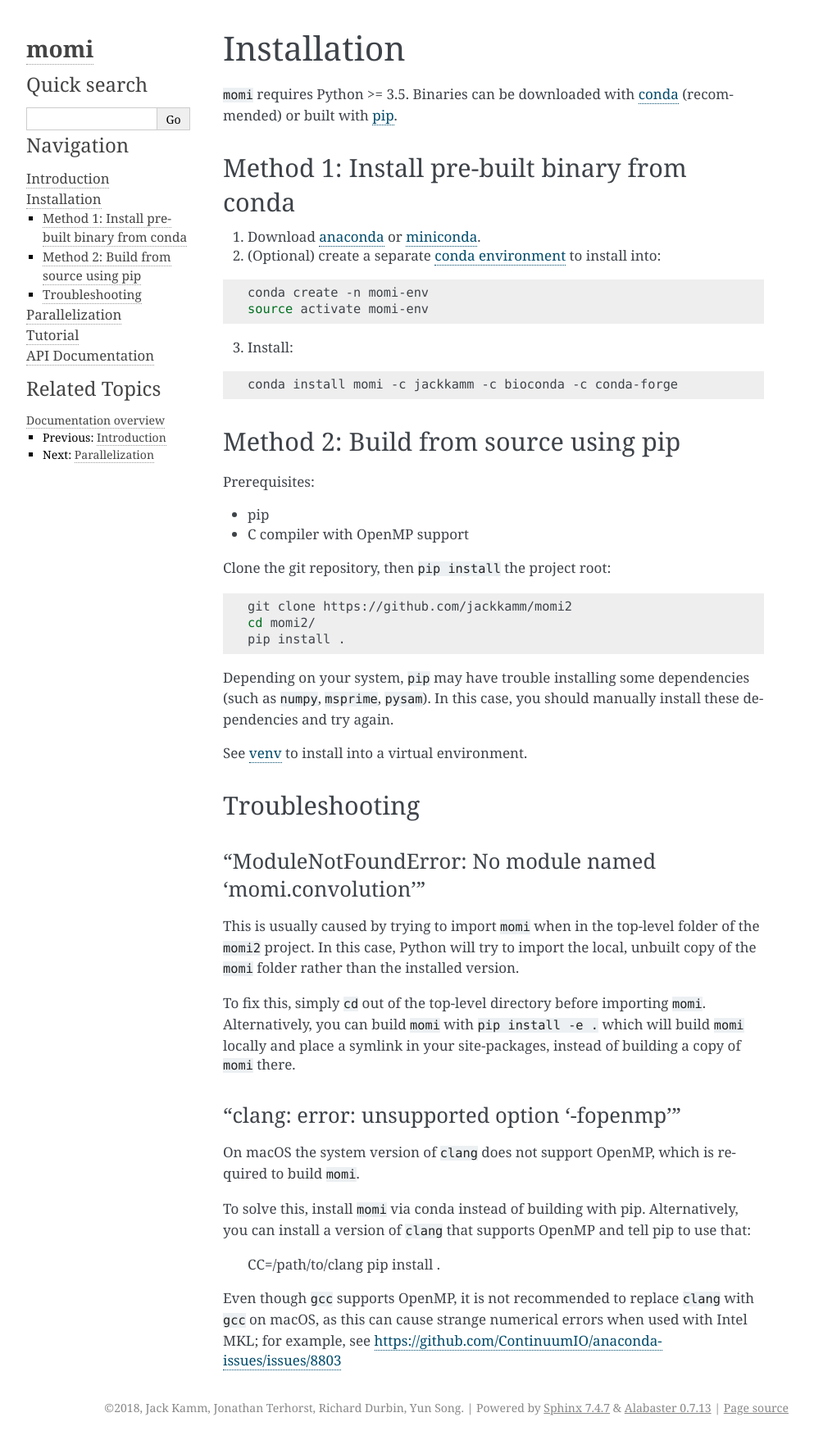
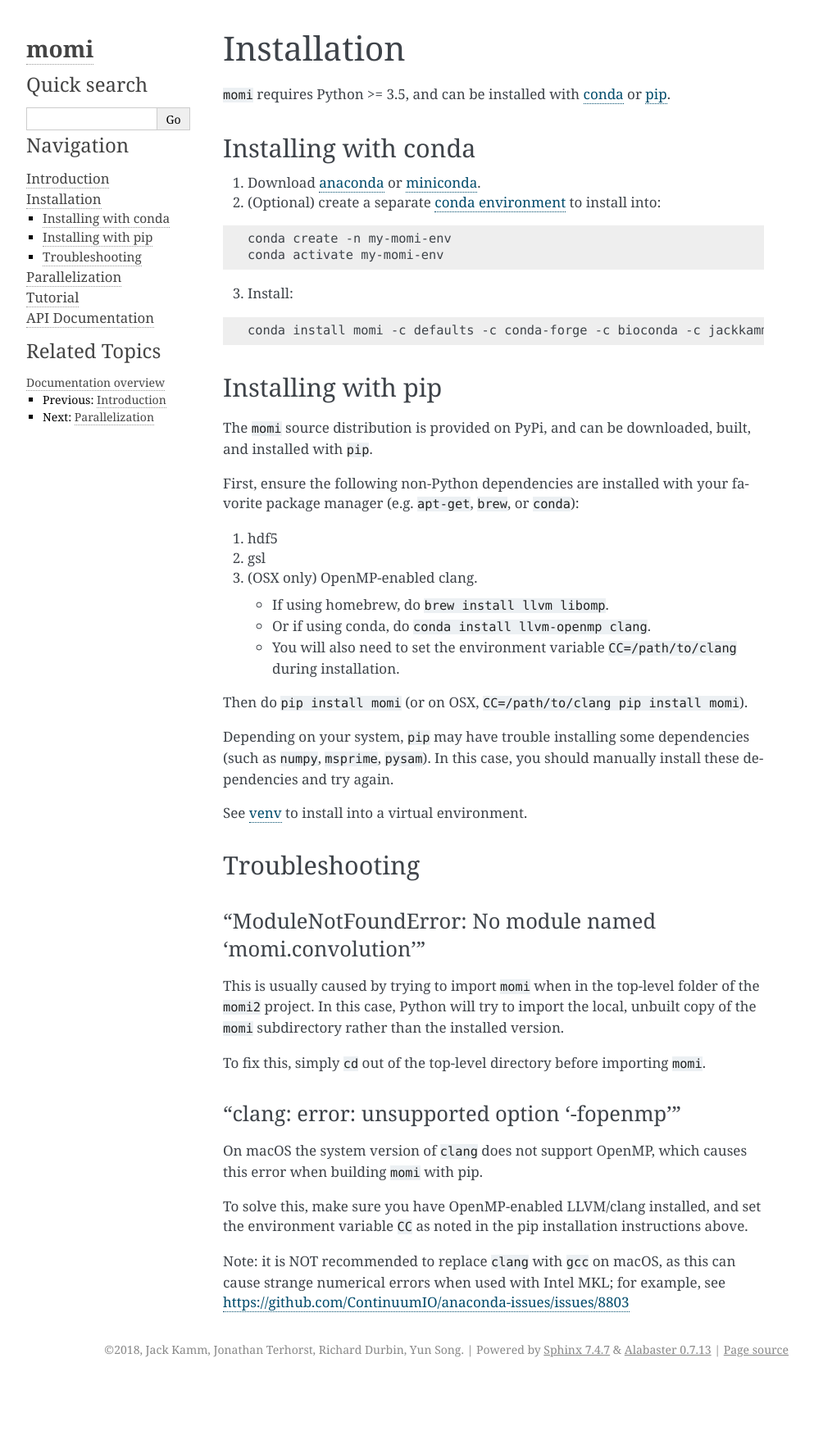
Before and after one commit to popgenmethods/momi2, a Sphinx documentation site: the page built from docs/installation.rst, in a window 1280 px wide. Shown: the whole page at 82% size, without its empty margins (148-1141 px from the left). Built offline with Sphinx 7.4.7, drawn with Linux system fonts in a browser that asks for light colours; after the commit the page ends 1686 px from its top, so only the background shows below that.

Commit message:
updated installation docs

```diff
--- a/docs/installation.rst
+++ b/docs/installation.rst
@@ -4,42 +4,43 @@
 Installation
 ============
 
-``momi`` requires Python >= 3.5. Binaries can be downloaded with `conda <https://conda.io/docs/>`_ (recommended) or built with `pip <https://pip.readthedocs.io/en/stable/>`_.
+``momi`` requires Python >= 3.5, and can be installed with `conda <https://conda.io/docs/>`_ or `pip <https://pip.readthedocs.io/en/stable/>`_.
 
----------------------------------------------
-Method 1: Install pre-built binary from conda
----------------------------------------------
+---------------------
+Installing with conda
+---------------------
 
 1. Download `anaconda <https://www.anaconda.com/download/>`_ or `miniconda <https://conda.io/miniconda.html>`_.
 2. (Optional) create a separate `conda environment <https://conda.io/docs/user-guide/tasks/manage-environments.html>`_ to install into:
 
 .. code:: bash
 
-    conda create -n momi-env
-    source activate momi-env
+    conda create -n my-momi-env
+    conda activate my-momi-env
 
 3. Install:
 
 .. code:: bash
 
-    conda install momi -c jackkamm -c bioconda -c conda-forge
+    conda install momi -c defaults -c conda-forge -c bioconda -c jackkamm
 
--------------------------------------
-Method 2: Build from source using pip
--------------------------------------
+-------------------
+Installing with pip
+-------------------
 
-Prerequisites:
+The ``momi`` source distribution is provided on PyPi, and can be downloaded, built, and installed with ``pip``.
 
-* pip
-* C compiler with OpenMP support
+First, ensure the following non-Python dependencies are installed with your favorite package manager (e.g. ``apt-get``, ``brew``, or ``conda``):
 
-Clone the git repository, then ``pip install`` the project root:
+1. hdf5
+2. gsl
+3. (OSX only) OpenMP-enabled clang.
 
-.. code:: bash
+   * If using homebrew, do ``brew install llvm libomp``.
+   * Or if using conda, do ``conda install llvm-openmp clang``.
+   * You will also need to set the environment variable ``CC=/path/to/clang`` during installation.
 
-    git clone https://github.com/jackkamm/momi2
-    cd momi2/
-    pip install .
+Then do ``pip install momi`` (or on OSX, ``CC=/path/to/clang pip install momi``).
 
 Depending on your system, ``pip`` may have trouble installing some
 dependencies (such as ``numpy``, ``msprime``, ``pysam``).
@@ -57,26 +58,21 @@ Troubleshooting
 This is usually caused by trying to import ``momi``
 when in the top-level folder of the ``momi2`` project.
 In this case, Python will try to import the local, unbuilt copy
-of the ``momi`` folder rather than the installed version.
+of the ``momi`` subdirectory rather than the installed version.
 
 To fix this, simply ``cd`` out of the top-level directory before
-importing ``momi``. Alternatively, you can build ``momi`` with
-``pip install -e .`` which will build ``momi`` locally and place a
-symlink in your site-packages, instead of building a copy of ``momi``
-there.
+importing ``momi``.
 
 "clang: error: unsupported option '-fopenmp'"
 =============================================
 
 On macOS the system version of ``clang`` does not support OpenMP,
-which is required to build ``momi``.
+which causes this error when building ``momi`` with pip.
 
-To solve this, install ``momi`` via conda instead of building with pip.
-Alternatively, you can install a version of ``clang`` that supports
-OpenMP and tell pip to use that:
+To solve this, make sure you have OpenMP-enabled LLVM/clang installed,
+and set the environment variable ``CC`` as noted in the pip installation
+instructions above.
 
-    CC=/path/to/clang pip install .
-
-Even though ``gcc`` supports OpenMP, it is not recommended to replace ``clang`` with ``gcc`` on macOS,
+Note: it is NOT recommended to replace ``clang`` with ``gcc`` on macOS,
 as this can cause strange numerical errors when used with Intel MKL; for example, see
 https://github.com/ContinuumIO/anaconda-issues/issues/8803
```
